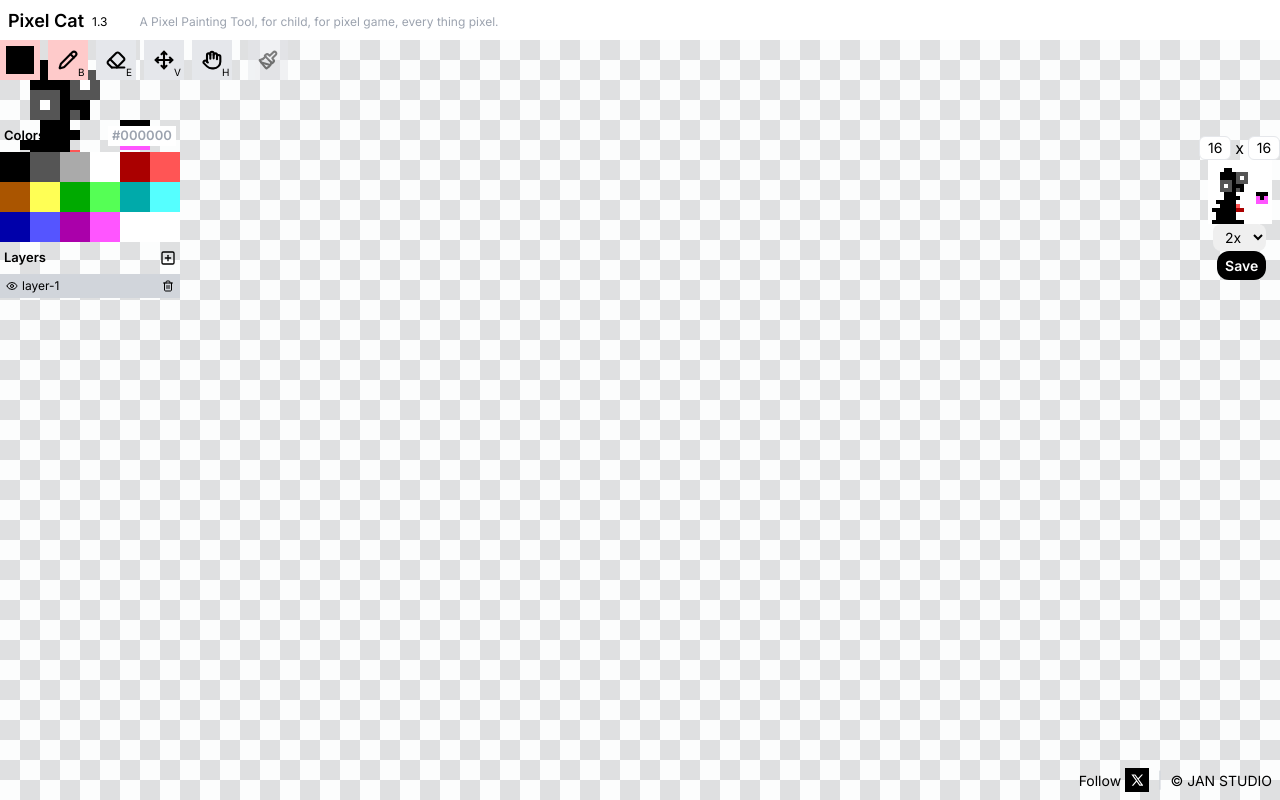
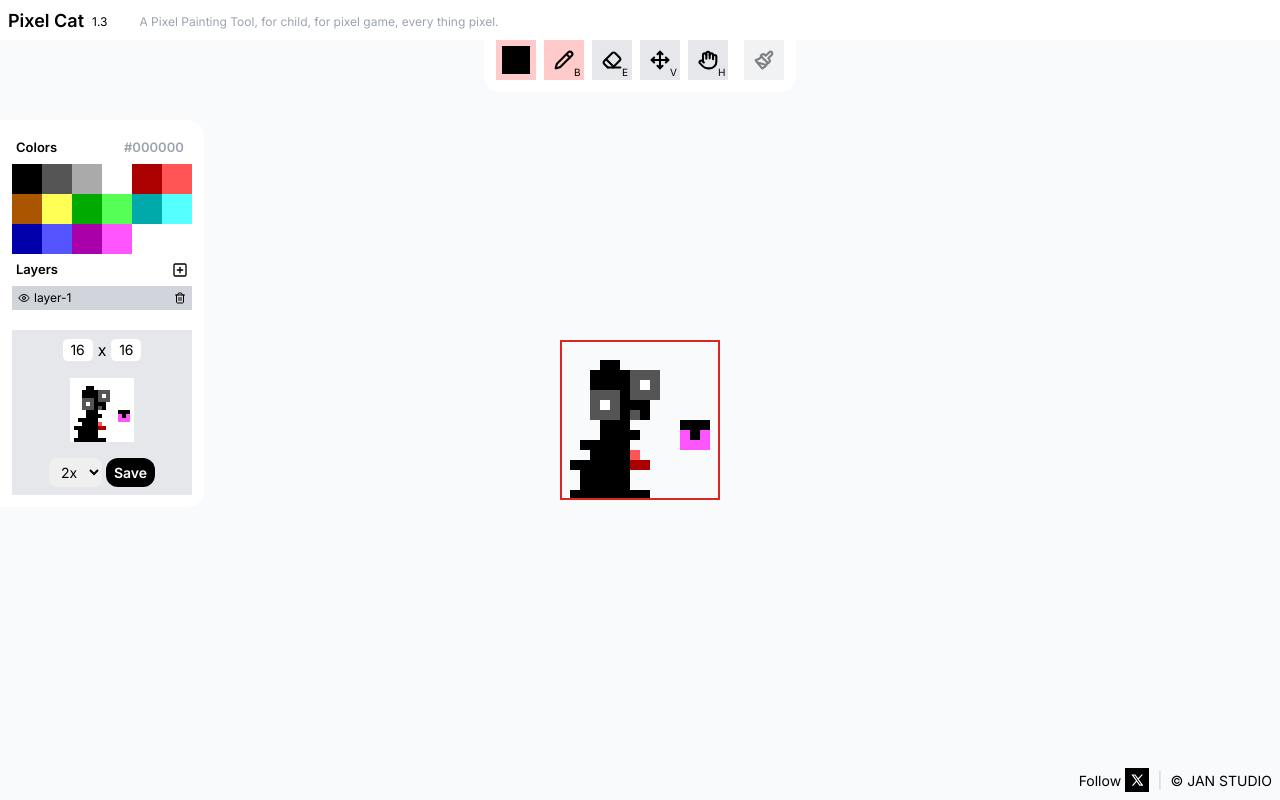
Before and after one commit to qilei0529/pixel-maker, a Next.js app: page / in a window 1280 px wide. Built offline with nearby package versions, Linux system fonts and the light colour scheme.

Commit message:
feat: update

```diff
--- a/client/stores/data.init.ts
+++ b/client/stores/data.init.ts
@@ -1,5 +1,6 @@
 export const INIT_DATA = {
   state: {
+    tool: "Pen",
     pixels: [],
     layers: [{ name: "layer-1", value: 1 }],
     layer: 1,
--- a/client/stores/data.ts
+++ b/client/stores/data.ts
@@ -4,6 +4,7 @@ import { persist } from "zustand/middleware"
 import { INIT_DATA } from "./data.init"
 
 type IDataState = {
+  tool: string | "Pen" | "Eraser" | "Move" | "Hand"
   pixels: IPixelData[]
   pixelMap: { [key: string]: IPixelData }
   layers: ILayerData[]
@@ -39,6 +40,7 @@ type IDataAction = {
   saveData: (data: { [key: string]: IPixelData }) => void
   setSize: (size: { width: number; height: number }) => void
   setPixelSize: (size: number) => void
+  setTool: (tool: string) => void
 
   addLayer: () => void
   removeLayer: (layer: number) => void
@@ -53,6 +55,7 @@ export const useDataStore = create<IDataState & IDataAction>()(
   persist(
     (set, get) => {
       return {
+        tool: "Pen",
         pixels: [],
         layers: [
           {
@@ -64,15 +67,9 @@ export const useDataStore = create<IDataState & IDataAction>()(
         pixelMap: {},
         pixelSize: 20,
         size: { width: 0, height: 0 },
-
         offset: { x: 0, y: 0 },
 
         initData() {
-          // let { size, pixels } = get()
-          // if (size.width == 0) {
-          //   size.width = 16
-          //   size.height = 16
-          // }
           set({
             // size: size,
             ...INIT_DATA.state,
@@ -141,6 +138,12 @@ export const useDataStore = create<IDataState & IDataAction>()(
         setPixelSize(size) {
           set({
             pixelSize: size,
+          })
+        },
+
+        setTool(tool: string) {
+          set({
+            tool: tool,
           })
         },
 
--- a/components/canvas/board_canvas.tsx
+++ b/components/canvas/board_canvas.tsx
@@ -1,22 +1,25 @@
-import { useMemo } from "react"
+import { useEffect, useMemo, useState } from "react"
 import { Stage, Layer, Rect, RectTouchEvent } from "./my_canvas"
 
 export default function BoardCanvas({
   size,
+  viewSize: vSize,
   pixels,
   pixelSize,
   layer,
   layers,
   moveOffset,
   viewOffset,
+  viewPixelSize,
   onDraw,
-  onDrawEnd,
   onMove,
   onMoveEnd,
 }: {
   size: { width: number; height: number }
   moveOffset: { x: number; y: number }
+  viewSize: { width: number; height: number }
   viewOffset: { x: number; y: number }
+  viewPixelSize: number
   pixels: any[]
   layer: number
   layers: any[]
@@ -28,29 +31,10 @@ export default function BoardCanvas({
 }) {
   const screenSize = useMemo(() => {
     return {
-      width: size.width * 20,
-      height: size.height * 20,
+      width: vSize.width * viewPixelSize,
+      height: vSize.height * viewPixelSize,
     }
-  }, [size])
-
-  const viewPixelSize = 20
-
-  const viewSize = useMemo(() => {
-    return {
-      width: Math.floor(screenSize.width / viewPixelSize),
-      height: Math.floor(screenSize.height / viewPixelSize),
-    }
-  }, [screenSize])
-
-  const getGridColor = (color: string, index: number, x: number, y: number) => {
-    // reduce clear color for grid shadow display
-    let isGray = true
-    isGray = (x + y) % 2 == 0
-    if (isGray) {
-      return "rgba(0,0,0,.1)"
-    }
-    return "rgba(255,255,255,0.5)"
-  }
+  }, [vSize, viewPixelSize])
 
   const getColor = (color: string, index: number, isHide?: boolean) => {
     // reduce clear color for grid shadow display
@@ -63,19 +47,6 @@ export default function BoardCanvas({
     return color
   }
 
-  const boardPixels = useMemo(() => {
-    let newPixels: { x: number; y: number }[] = []
-    for (let y = 0; y < viewSize.height; y++) {
-      for (let x = 0; x < viewSize.width; x++) {
-        newPixels.push({
-          x,
-          y,
-        })
-      }
-    }
-    return newPixels
-  }, [viewSize])
-
   const layerVos = useMemo(() => {
     let vos: any = {}
     layers.forEach((item) => {
@@ -84,9 +55,29 @@ export default function BoardCanvas({
     return vos
   }, [layers])
 
+  const board = useMemo(() => {
+    return <DashBoard size={size} viewSize={vSize} pixelSize={pixelSize} />
+  }, [size, vSize, pixelSize])
+
+  const [offset, setOffset] = useState({ x: 0, y: 0 })
+  useEffect(() => {
+    let ratio = pixelSize / viewPixelSize
+    setOffset({
+      x: Math.floor((vSize.width / ratio - size.width) / 2),
+      y: Math.floor((vSize.height / ratio - size.height) / 2),
+    })
+  }, [size, vSize, pixelSize, viewPixelSize])
+
   return (
+    <div
+      className="relative"
+      style={{
+        width: screenSize.width,
+        height: screenSize.height,
+      }}
+    >
       <Stage
-      className="board-canvas relative select-none flex items-center justify-center min-w-[320px] min-h-[320px]"
+        className="board-canvas z-10 relative select-none flex items-center justify-center min-w-[320px] min-h-[320px]"
         width={screenSize.width}
         height={screenSize.height}
         onMouseMove={(e, size) => onMove?.(size)}
@@ -100,37 +91,15 @@ export default function BoardCanvas({
         }}
       >
         <Layer>
-        {boardPixels.map((pixel, index) => (
-          <Rect
-            key={index}
-            x={pixel.x * viewPixelSize}
-            y={pixel.y * viewPixelSize}
-            width={viewPixelSize}
-            height={viewPixelSize}
-            fill={getGridColor("clear", index, pixel.x, pixel.y)}
-            // onMouseDown={(event, touch) =>
-            //   onDraw?.(event, { ...touch, x: pixel.x, y: pixel.y })
-            // }
-            // onMouseUp={(event, touch) =>
-            //   onDrawEnd?.(event, { ...touch, x: pixel.x, y: pixel.y })
-            // }
-            // onMouseMove={(event, touch) =>
-            //   onDraw?.(event, { ...touch, x: pixel.x, y: pixel.y })
-            // }
-            // onClick={(event, touch) =>
-            //   onDraw?.(event, { ...touch, x: pixel.x, y: pixel.y })
-            // }
-          />
-        ))}
-      </Layer>
-      <Layer>
           {pixels.map((pixel, index) => {
             let curLayer = layer === pixel.layer
 
             let x =
-            (pixel.x + (curLayer ? moveOffset.x : 0) + viewOffset.x) * pixelSize
+              (pixel.x + (curLayer ? moveOffset.x : 0) + viewOffset.x) *
+              pixelSize
             let y =
-            (pixel.y + (curLayer ? moveOffset.y : 0) + viewOffset.y) * pixelSize
+              (pixel.y + (curLayer ? moveOffset.y : 0) + viewOffset.y) *
+              pixelSize
 
             // check curLayer ishide
             let layerItem = layerVos[pixel.layer]
@@ -148,5 +117,111 @@ export default function BoardCanvas({
           })}
         </Layer>
       </Stage>
+      {board}
+
+      <div
+        className="absolute z-40 pointer-events-none border-[2px] border-red-600"
+        style={{
+          width: size.width * pixelSize,
+          height: size.height * pixelSize,
+          top: 0,
+          left: 0,
+          transform: `translate(${offset.x * pixelSize}px, ${
+            offset.y * pixelSize
+          }px)`,
+        }}
+      ></div>
+    </div>
   )
 }
+
+function DashBoard({
+  size,
+  viewSize: vSize,
+  pixelSize,
+}: {
+  size: { width: number; height: number }
+  viewSize: { width: number; height: number }
+  pixelSize: number
+}) {
+  const viewPixelSize = pixelSize
+
+  const screenSize = useMemo(() => {
+    return {
+      width: vSize.width * viewPixelSize,
+      height: vSize.height * viewPixelSize,
+    }
+  }, [size])
+
+  const viewSize = useMemo(() => {
+    return {
+      width: Math.floor(screenSize.width / viewPixelSize),
+      height: Math.floor(screenSize.height / viewPixelSize),
+    }
+  }, [screenSize])
+
+  const boardPixels = useMemo(() => {
+    let newPixels: { x: number; y: number }[] = []
+    for (let y = 0; y < viewSize.height; y++) {
+      for (let x = 0; x < viewSize.width; x++) {
+        newPixels.push({
+          x,
+          y,
+        })
+      }
+    }
+    return newPixels
+  }, [viewSize])
+
+  const getGridColor = (color: string, index: number, x: number, y: number) => {
+    // reduce clear color for grid shadow display
+    let isGray = true
+    isGray = (x + y) % 2 == 0
+    let size = {
+      width: vSize.width - 8,
+      height: vSize.height - 8,
+    }
+    // if in export range
+    let pixelRadio = 1
+    let startX = (vSize.width - size.width * pixelRadio) / 2
+    let endX = startX + size.width * pixelRadio
+
+    let startY = (vSize.height - size.height * pixelRadio) / 2
+    let endY = startY + size.height * pixelRadio
+    let isInShade = false
+    if (x > startX && x < endX && y > startY && y < endY) {
+      isInShade = true
+    }
+    if (!isInShade) {
+      if (isGray) {
+        return "rgba(125,125,125,0.5)"
+      }
+      return "rgba(0,0,0,.2)"
+    }
+
+    if (isGray) {
+      return "rgba(0,0,0,.05)"
+    }
+    return "rgba(255,255,255,0.5)"
+  }
+  return (
+    <Stage
+      className="board-canvas absolute z-0 top-0 left-0 select-none flex items-center justify-center min-w-[320px] min-h-[320px]"
+      width={screenSize.width}
+      height={screenSize.height}
+    >
+      <Layer>
+        {boardPixels.map((pixel, index) => (
+          <Rect
+            key={index}
+            x={pixel.x * viewPixelSize}
+            y={pixel.y * viewPixelSize}
+            width={viewPixelSize}
+            height={viewPixelSize}
+            fill={getGridColor("clear", index, pixel.x, pixel.y)}
+          />
+        ))}
+      </Layer>
+    </Stage>
+  )
+}
--- a/components/canvas/layout.tsx
+++ b/components/canvas/layout.tsx
@@ -33,17 +33,15 @@ export default function Layout({
     <div className="relative h-full w-full flex flex-col justify-center">
       <div className="h-[40px]"></div>
       <div className="flex-1">{content}</div>
-      <div className="absolute top-[40px] left-0 z-50">
-        <div className="flex flex-row space-x-2">{header}</div>
+      <div className="absolute top-[40px] left-0 right-0 z-50 flex flex-row items-center justify-center">
+        {header}
       </div>
       <div className="absolute top-[120px] right-0 z-50">
         <div className="flex flex-row sm:flex-col mb-4 sm:mb-0 flex-1 sm:py-4">
           {rightPanel}
         </div>
       </div>
-      <div className="absolute top-[120px] left-0 z-50">
-        <div className="flex flex-row sm:flex-col flex-1">{sider}</div>
-      </div>
+      <div className="absolute top-[120px] left-0 z-50">{sider}</div>
     </div>
   )
   return (
--- a/components/canvas/mini_map_panel.tsx
+++ b/components/canvas/mini_map_panel.tsx
@@ -8,6 +8,7 @@ export default function MiniMapPanel({
   layers,
 }: {
   size: { width: number; height: number }
+  offset: { x: number; y: number }
   pixels: any[]
   layers: any[]
 }) {
--- a/components/canvas/save_button.tsx
+++ b/components/canvas/save_button.tsx
@@ -4,10 +4,12 @@ import { Layer, Rect, Stage } from "./my_canvas"
 
 export default function SavePanel({
   size,
+  offset,
   pixels,
   layers,
 }: {
   size: { width: number; height: number }
+  offset: { x: number; y: number }
   pixels: any[]
   layers: any[]
 }) {
@@ -40,7 +42,7 @@ export default function SavePanel({
   }, [layers])
 
   return (
-    <div className="relative flex flex-row sm:flex-col space-x-1">
+    <div className="relative flex flex-row space-x-1">
       <select
         className="p-1 px-2 rounded-lg text-[14px]"
         value={exportRatio}
@@ -72,8 +74,8 @@ export default function SavePanel({
               return (
                 <Rect
                   key={index}
-                  x={pixel.x * exportRatio}
-                  y={pixel.y * exportRatio}
+                  x={(pixel.x + offset.x) * exportRatio}
+                  y={(pixel.y + offset.y) * exportRatio}
                   width={exportRatio}
                   height={exportRatio}
                   fill={
--- a/components/canvas/size_switcher.tsx
+++ b/components/canvas/size_switcher.tsx
@@ -11,7 +11,7 @@ export const SizeSwitcher = ({
   const target = useRef<any>()
 
   return (
-    <div className="relative">
+    <div className="relative" key={`${size.width}_${size.height}`}>
       <div className="flex flex-row space-x-1">
         <MiniInput
           className="w-8 text-center rounded-md"
--- a/components/canvas/the_canvas.tsx
+++ b/components/canvas/the_canvas.tsx
@@ -14,8 +14,8 @@ import { RectTouchEvent } from "./my_canvas"
 import { SizeSwitcher } from "./size_switcher"
 
 export const PixelCanvas = () => {
-  const offset = useDataStore((state) => state.offset)
-  const setOffset = useDataStore((state) => state.setOffset)
+  const tool = useDataStore((state) => state.tool)
+  const setTool = useDataStore((state) => state.setTool)
   const size = useDataStore((state) => state.size)
   const pixelMap = useDataStore((state) => state.pixelMap)
   const pixelSize = useDataStore((state) => state.pixelSize)
@@ -38,6 +38,8 @@ export const PixelCanvas = () => {
   const moveLayer = useDataStore((state) => state.moveLayer)
   const removeLayer = useDataStore((state) => state.removeLayer)
 
+  const viewPixelSize = 10
+
   // MARK: init data
   useEffect(() => {
     const data = getData()
@@ -57,9 +59,9 @@ export const PixelCanvas = () => {
   }
 
   const [curColor, setColor] = useState("black")
-  const [tool, setTool] = useState<any | "Pen" | "Eraser" | "Move" | "Hand">(
-    "Pen"
-  )
+  // const [tool, setTool] = useState<any | "Pen" | "Eraser" | "Move" | "Hand">(
+  //   "Pen"
+  // )
   const [moveOffset, setMoveOffset] = useState({ x: 0, y: 0 })
   const [viewOffset, setViewOffset] = useState({ x: 0, y: 0 })
 
@@ -93,6 +95,8 @@ export const PixelCanvas = () => {
     }
   }
 
+  const [offset, setOffset] = useState({ x: 0, y: 0 })
+
   const handleMoveEnd = (size: { width: number; height: number }) => {
     if (isDrawing(tool)) {
       return
@@ -111,12 +115,23 @@ export const PixelCanvas = () => {
   useEffect(() => {
     const width = window.innerWidth
     const height = window.innerHeight - 40
-    const grid = 20
+    const grid = viewPixelSize
+
+    const w = Math.floor(width / grid)
+    const h = Math.floor(height / grid)
     setViewSize({
-      width: Math.floor(width / grid),
-      height: Math.floor(height / grid),
+      width: w,
+      height: h,
     })
   }, [])
+
+  useEffect(() => {
+    let ratio = pixelSize / viewPixelSize
+    setOffset({
+      x: Math.floor((viewSize.width / ratio - size.width) / 2),
+      y: Math.floor((viewSize.height / ratio - size.height) / 2),
+    })
+  }, [size, viewSize, pixelSize])
 
   const updateSize = ({
     width,
@@ -132,18 +147,6 @@ export const PixelCanvas = () => {
 
     setPixelSize(10)
 
-    // if (d > 40) {
-    //   setPixelSize(6)
-    // } else if (d > 24) {
-    //   setPixelSize(10)
-    // } else if (d > 20) {
-    //   setPixelSize(14)
-    // } else if (d > 15) {
-    //   setPixelSize(20)
-    // } else {
-    //   setPixelSize(20)
-    // }
-
     let limit = (v: number) => {
       return Math.max(0, Math.min(64, v))
     }
@@ -155,6 +158,7 @@ export const PixelCanvas = () => {
   }
 
   let header = (
+    <div className="flex flex-row space-x-2 p-3 pt-0 bg-white rounded-b-2xl">
       <HeadTool
         color={curColor}
         tool={tool}
@@ -165,12 +169,18 @@ export const PixelCanvas = () => {
           }
         }}
       />
+      <div className="hidden w-[60px] text-[10px] flex flex-row items-end">
+        {offset.x + viewOffset.x}, {offset.y + viewOffset.y}
+      </div>
+    </div>
   )
 
   let content = (
     <BoardCanvas
-      size={viewSize}
+      size={size}
       moveOffset={moveOffset}
+      viewSize={viewSize}
+      viewPixelSize={viewPixelSize}
       viewOffset={{ x: viewOffset.x + offset.x, y: viewOffset.y + offset.y }}
       pixels={pixels}
       layer={layer}
@@ -182,8 +192,9 @@ export const PixelCanvas = () => {
       onMoveEnd={handleMoveEnd}
     />
   )
+
   let sider = (
-    <>
+    <div className="flex flex-row sm:flex-col flex-1 p-3 bg-white rounded-r-2xl">
       <div className="">
         <ColorPanel color={curColor} onColorChange={setColor} />
       </div>
@@ -212,23 +223,32 @@ export const PixelCanvas = () => {
           }}
         />
       </div>
-    </>
-  )
-  let rightPanel = (
-    <>
-      <div className="w-[120px] sm:w-auto flex flex-row justify-center items-center">
+      <div className="h-[20px]"></div>
+      <div className="bg-gray-200">
+        <div className="w-[120px] sm:w-auto flex flex-row justify-center items-center p-2">
           <SizeSwitcher size={size} onChange={updateSize} />
         </div>
-      <div className="flex-1"></div>
-      <div>
-        <MiniMapPanel layers={layers} size={size} pixels={pixels} />
+        <div className=" p-2">
+          <MiniMapPanel
+            layers={layers}
+            size={size}
+            pixels={pixels}
+            offset={offset}
+          />
         </div>
-      <div className="flex-1"></div>
-      <div className="w-[120px] sm:w-auto flex flex-row justify-center items-center">
-        <SavePanel layers={layers} size={size} pixels={pixels} />
+        <div className="w-[120px] sm:w-auto flex flex-row justify-center items-center p-2">
+          <SavePanel
+            offset={{ x: 0, y: 0 }}
+            layers={layers}
+            size={size}
+            pixels={pixels}
+          />
         </div>
-    </>
+      </div>
+    </div>
   )
+
+  let rightPanel = <></>
 
   return (
     <Layout
```
Lines whose indentation alone changed are shown as unchanged.
